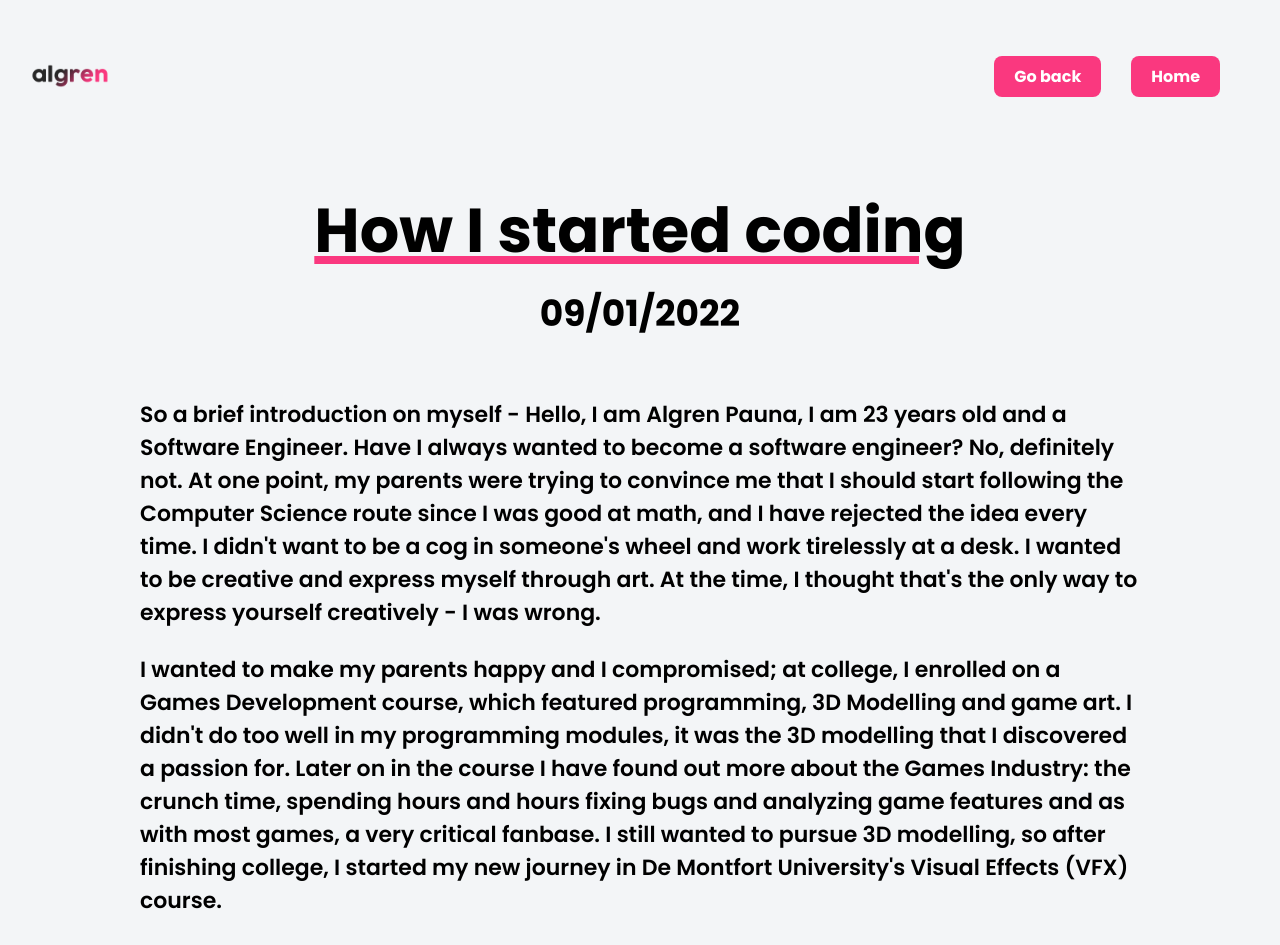
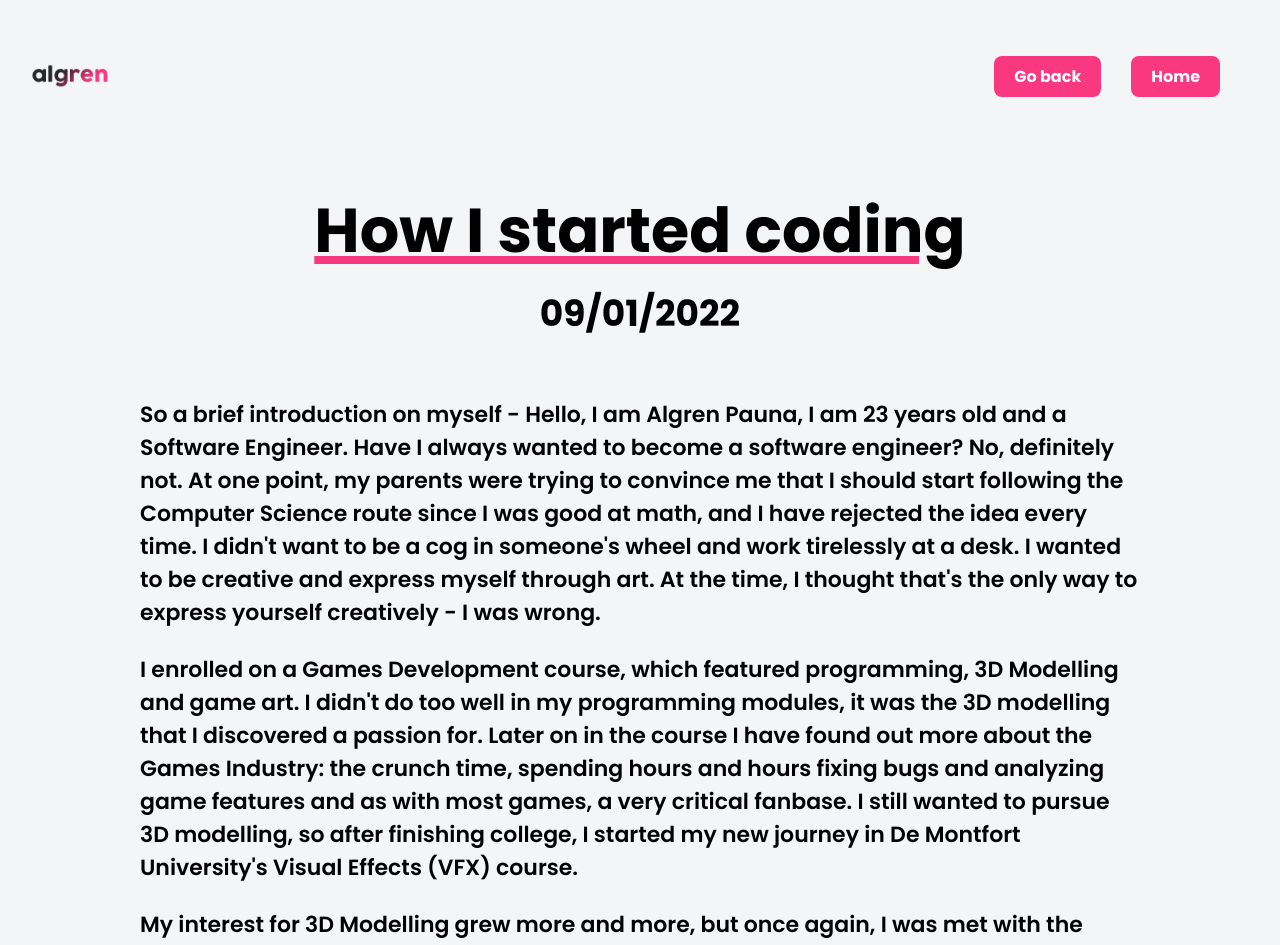
Before and after one commit to algren123/portfolio-v2, a Next.js app: page /blog/how-i-started-coding in a window 1280 px wide. Shown: the top 945 px of the page. Built offline with nearby package versions, Linux system fonts and the light colour scheme.

Commit message:
fixed text

```diff
--- a/pages/blog/how-i-started-coding.js
+++ b/pages/blog/how-i-started-coding.js
@@ -21,7 +21,7 @@ const WhyICode = () => {
   const intro =
     "So a brief introduction on myself - Hello, I am Algren Pauna, I am 23 years old and a Software Engineer. Have I always wanted to become a software engineer? No, definitely not. At one point, my parents were trying to convince me that I should start following the Computer Science route since I was good at math, and I have rejected the idea every time. I didn't want to be a cog in someone's wheel and work tirelessly at a desk. I wanted to be creative and express myself through art. At the time, I thought that's the only way to express yourself creatively - I was wrong.";
   const paragraph1 =
-    "I wanted to make my parents happy and I compromised; at college, I enrolled on a Games Development course, which featured programming, 3D Modelling and game art. I didn't do too well in my programming modules, it was the 3D modelling that I discovered a passion for. Later on in the course I have found out more about the Games Industry: the crunch time, spending hours and hours fixing bugs and analyzing game features and as with most games, a very critical fanbase. I still wanted to pursue 3D modelling, so after finishing college, I started my new journey in De Montfort University's Visual Effects (VFX) course.";
+    "I enrolled on a Games Development course, which featured programming, 3D Modelling and game art. I didn't do too well in my programming modules, it was the 3D modelling that I discovered a passion for. Later on in the course I have found out more about the Games Industry: the crunch time, spending hours and hours fixing bugs and analyzing game features and as with most games, a very critical fanbase. I still wanted to pursue 3D modelling, so after finishing college, I started my new journey in De Montfort University's Visual Effects (VFX) course.";
   const paragraph2 =
     "My interest for 3D Modelling grew more and more, but once again, I was met with the harsh reality of the industry. Very difficult to enter the workforce and most of the roles are contract-based. You have to always network and constantly focus on finding the next gig. It wasn't something I am interested in. Coming close to finishing university, I was feeling helpless, and was coming to terms that I won't achieve much in life. I wanted to start something fresh, something that could develop in a career and find fulfilment.";
   const paragraph3 =
```
